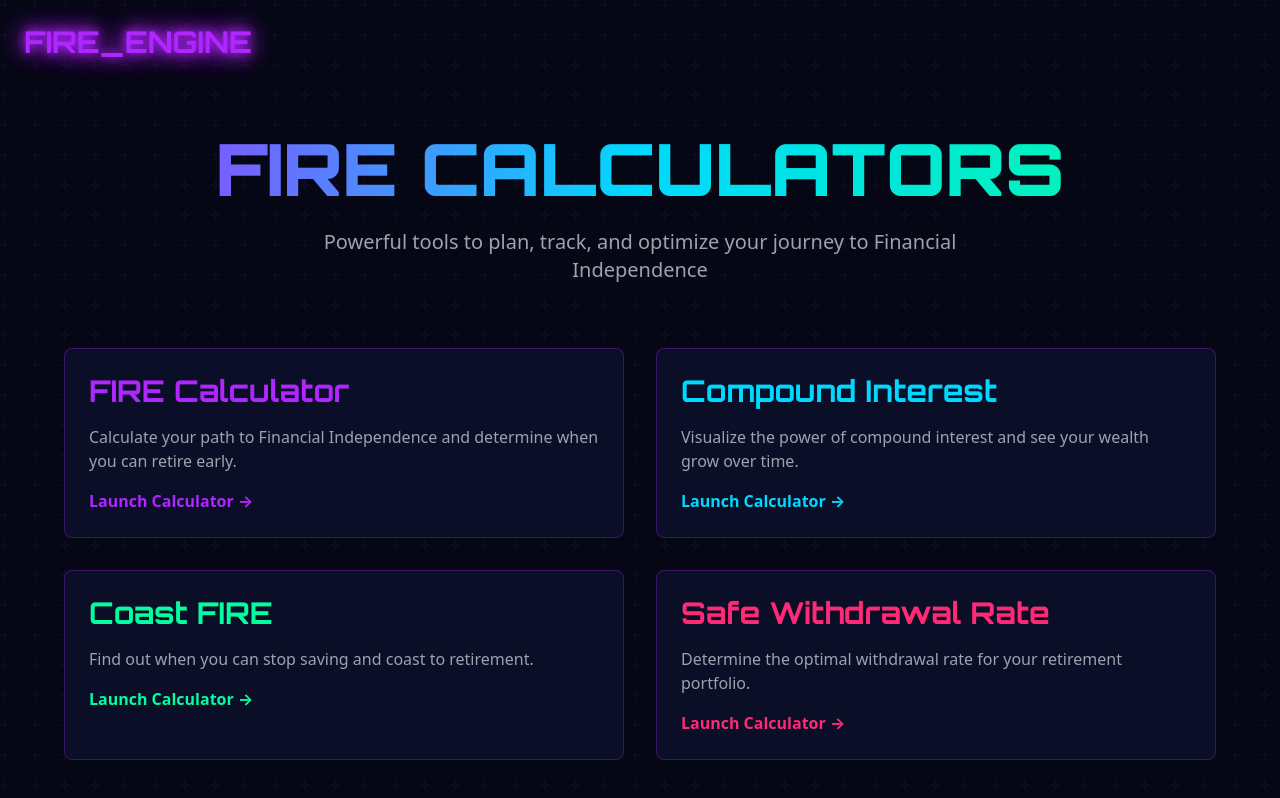
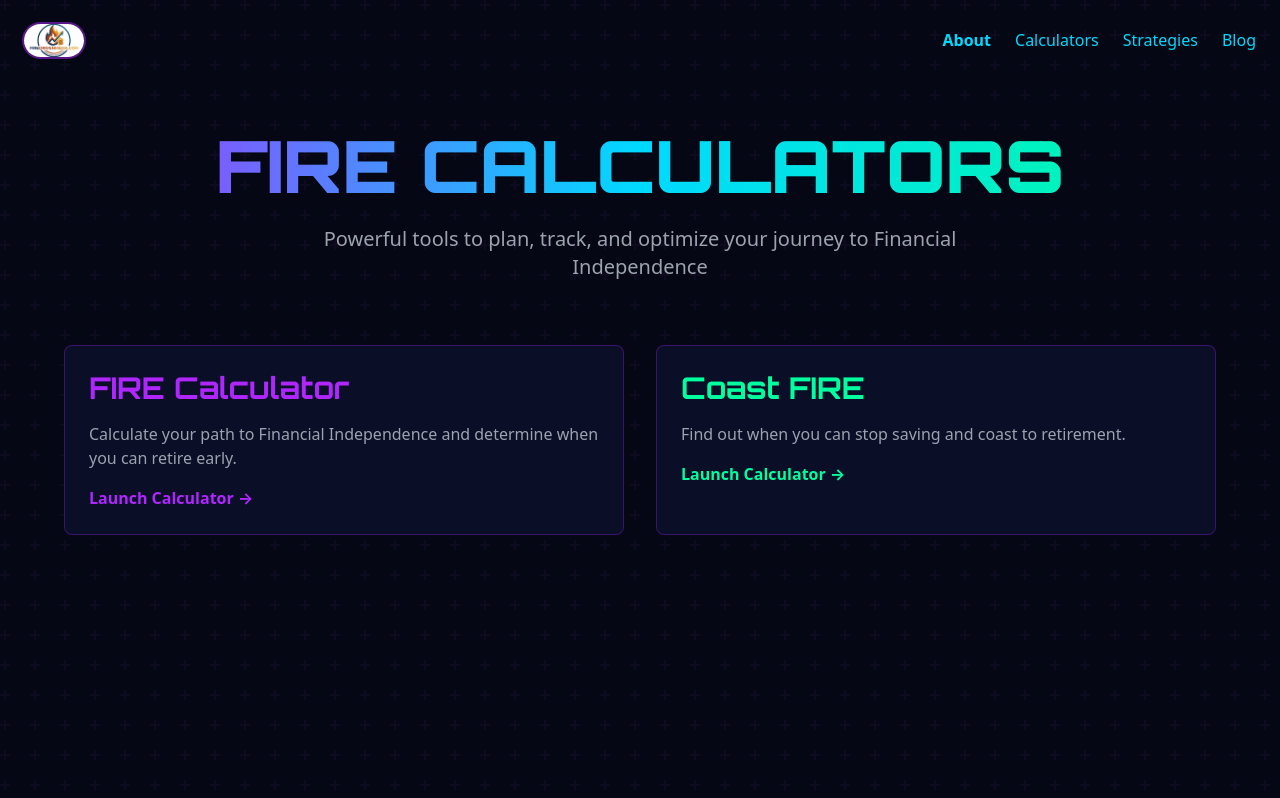
Before and after one commit to RippleJonathan/Fire, a Next.js app: page /calculators in a window 1280 px wide. Shown: the top 798 px of the page. Built offline with nearby package versions, Linux system fonts and the light colour scheme.

Commit message:
Fix navigation and branding across all pages: remove text from logo, fix FIRE_ENGINE remnants, fix broken calculator links, add consistent nav to all pages

```diff
--- a/src/app/about/page.tsx
+++ b/src/app/about/page.tsx
@@ -1,5 +1,6 @@
 import { Metadata } from 'next';
 import Link from 'next/link';
+import Image from 'next/image';
 import { siteConfig } from '@/lib/seo';
 import { generateOrganizationSchema, generateWebsiteSchema } from '@/lib/structured-data';
 
@@ -33,6 +34,32 @@ export default function AboutPage() {
         type="application/ld+json"
         dangerouslySetInnerHTML={{ __html: JSON.stringify(websiteSchema) }}
       />
+
+      <nav className="container mx-auto px-6 py-6 flex justify-between items-center">
+        <Link href="/" className="flex items-center group">
+          <Image
+            src="/logo.jpg"
+            alt="Fire Driven Media"
+            width={60}
+            height={60}
+            className="rounded-full ring-2 ring-cyber-purple/50 group-hover:ring-cyber-pink transition-all"
+          />
+        </Link>
+        <div className="flex gap-4 md:gap-6 text-sm md:text-base">
+          <Link href="/about" className="text-cyber-blue hover:text-cyber-green transition-colors font-semibold">
+            About
+          </Link>
+          <Link href="/calculators" className="text-cyber-blue hover:text-cyber-green transition-colors">
+            Calculators
+          </Link>
+          <Link href="/strategies" className="text-cyber-blue hover:text-cyber-green transition-colors">
+            Strategies
+          </Link>
+          <Link href="/blog" className="text-cyber-blue hover:text-cyber-green transition-colors">
+            Blog
+          </Link>
+        </div>
+      </nav>
 
       <div className="min-h-screen bg-gradient-to-b from-cyber-darker via-cyber-dark to-cyber-darker py-20 px-4">
         <div className="max-w-4xl mx-auto">
--- a/src/app/blog/[slug]/page.tsx
+++ b/src/app/blog/[slug]/page.tsx
@@ -1,4 +1,5 @@
 import Link from 'next/link'
+import Image from 'next/image'
 import { notFound } from 'next/navigation'
 import { getAllPosts, getPostBySlug } from '@/lib/blog'
 import { generateArticleSchema, generateBreadcrumbSchema, renderJsonLd } from '@/lib/structured-data'
@@ -99,10 +100,30 @@ export default async function BlogPost({ params }: PageProps) {
       />
 
       <div className="min-h-screen">
-      <nav className="container mx-auto px-6 py-6">
-        <Link href="/" className="text-3xl font-cyber font-bold cyber-glow text-cyber-purple">
-          FIRE_ENGINE
+      <nav className="container mx-auto px-6 py-6 flex justify-between items-center">
+        <Link href="/" className="flex items-center group">
+          <Image
+            src="/logo.jpg"
+            alt="Fire Driven Media"
+            width={60}
+            height={60}
+            className="rounded-full ring-2 ring-cyber-purple/50 group-hover:ring-cyber-pink transition-all"
+          />
         </Link>
+        <div className="flex gap-4 md:gap-6 text-sm md:text-base">
+          <Link href="/about" className="text-cyber-blue hover:text-cyber-green transition-colors font-semibold">
+            About
+          </Link>
+          <Link href="/calculators" className="text-cyber-blue hover:text-cyber-green transition-colors">
+            Calculators
+          </Link>
+          <Link href="/strategies" className="text-cyber-blue hover:text-cyber-green transition-colors">
+            Strategies
+          </Link>
+          <Link href="/blog" className="text-cyber-blue hover:text-cyber-green transition-colors">
+            Blog
+          </Link>
+        </div>
       </nav>
 
       <article className="container mx-auto px-6 py-12 max-w-4xl">
@@ -183,7 +204,7 @@ export default async function BlogPost({ params }: PageProps) {
             Use our interactive calculators to determine your path to financial independence.
           </p>
           <div className="flex gap-4 flex-wrap">
-            <Link href="/" className="btn-cyber">
+            <Link href="/#calculator" className="btn-cyber">
               FIRE Calculator
             </Link>
             <Link href="/calculators/coast-fire" className="btn-cyber">
--- a/src/app/blog/page.tsx
+++ b/src/app/blog/page.tsx
@@ -1,4 +1,5 @@
 import Link from 'next/link'
+import Image from 'next/image'
 import type { Metadata } from 'next'
 import { getAllPosts } from '@/lib/blog'
 
@@ -12,10 +13,30 @@ export default function BlogPage() {
 
   return (
     <div className="min-h-screen">
-      <nav className="container mx-auto px-6 py-6">
-        <Link href="/" className="text-3xl font-cyber font-bold cyber-glow text-cyber-purple">
-          FIRE_ENGINE
+      <nav className="container mx-auto px-6 py-6 flex justify-between items-center">
+        <Link href="/" className="flex items-center group">
+          <Image
+            src="/logo.jpg"
+            alt="Fire Driven Media"
+            width={60}
+            height={60}
+            className="rounded-full ring-2 ring-cyber-purple/50 group-hover:ring-cyber-pink transition-all"
+          />
         </Link>
+        <div className="flex gap-4 md:gap-6 text-sm md:text-base">
+          <Link href="/about" className="text-cyber-blue hover:text-cyber-green transition-colors font-semibold">
+            About
+          </Link>
+          <Link href="/calculators" className="text-cyber-blue hover:text-cyber-green transition-colors">
+            Calculators
+          </Link>
+          <Link href="/strategies" className="text-cyber-blue hover:text-cyber-green transition-colors">
+            Strategies
+          </Link>
+          <Link href="/blog" className="text-cyber-blue hover:text-cyber-green transition-colors">
+            Blog
+          </Link>
+        </div>
       </nav>
 
       <main className="container mx-auto px-6 py-12">
--- a/src/app/calculators/page.tsx
+++ b/src/app/calculators/page.tsx
@@ -1,4 +1,5 @@
 import Link from 'next/link'
+import Image from 'next/image'
 import type { Metadata } from 'next'
 
 export const metadata: Metadata = {
@@ -15,31 +16,39 @@ export default function CalculatorsPage() {
       color: 'cyber-purple',
     },
     {
-      title: 'Compound Interest',
-      description: 'Visualize the power of compound interest and see your wealth grow over time.',
-      link: '/calculators/compound-interest',
-      color: 'cyber-blue',
-    },
-    {
       title: 'Coast FIRE',
       description: 'Find out when you can stop saving and coast to retirement.',
       link: '/calculators/coast-fire',
       color: 'cyber-green',
     },
-    {
-      title: 'Safe Withdrawal Rate',
-      description: 'Determine the optimal withdrawal rate for your retirement portfolio.',
-      link: '/calculators/withdrawal-rate',
-      color: 'cyber-pink',
-    },
   ]
 
   return (
     <div className="min-h-screen">
-      <nav className="container mx-auto px-6 py-6">
-        <Link href="/" className="text-3xl font-cyber font-bold cyber-glow text-cyber-purple">
-          FIRE_ENGINE
+      <nav className="container mx-auto px-6 py-6 flex justify-between items-center">
+        <Link href="/" className="flex items-center group">
+          <Image
+            src="/logo.jpg"
+            alt="Fire Driven Media"
+            width={60}
+            height={60}
+            className="rounded-full ring-2 ring-cyber-purple/50 group-hover:ring-cyber-pink transition-all"
+          />
         </Link>
+        <div className="flex gap-4 md:gap-6 text-sm md:text-base">
+          <Link href="/about" className="text-cyber-blue hover:text-cyber-green transition-colors font-semibold">
+            About
+          </Link>
+          <Link href="/calculators" className="text-cyber-blue hover:text-cyber-green transition-colors">
+            Calculators
+          </Link>
+          <Link href="/strategies" className="text-cyber-blue hover:text-cyber-green transition-colors">
+            Strategies
+          </Link>
+          <Link href="/blog" className="text-cyber-blue hover:text-cyber-green transition-colors">
+            Blog
+          </Link>
+        </div>
       </nav>
 
       <main className="container mx-auto px-6 py-12">
--- a/src/app/page.tsx
+++ b/src/app/page.tsx
@@ -11,17 +11,14 @@ export default function Home() {
       <header className="relative overflow-hidden">
         <div className="absolute inset-0 bg-gradient-to-br from-cyber-purple/20 via-cyber-dark to-cyber-blue/20 blur-3xl"></div>
         <nav className="relative z-10 container mx-auto px-6 py-6 flex justify-between items-center">
-          <Link href="/" className="flex items-center gap-3 group">
+          <Link href="/" className="flex items-center group">
             <Image
               src="/logo.jpg"
-              alt="Fire Driven Media Logo"
-              width={50}
-              height={50}
+              alt="Fire Driven Media"
+              width={60}
+              height={60}
               className="rounded-full ring-2 ring-cyber-purple/50 group-hover:ring-cyber-pink transition-all"
             />
-            <h1 className="text-2xl md:text-3xl font-cyber font-bold cyber-glow text-cyber-purple group-hover:text-cyber-pink transition-colors">
-              Fire Driven Media
-            </h1>
           </Link>
           <div className="flex gap-4 md:gap-6 text-sm md:text-base">
             <Link href="/about" className="text-cyber-blue hover:text-cyber-green transition-colors font-semibold">
@@ -61,7 +58,7 @@ export default function Home() {
               Read My Story
             </Link>
             <Link
-              href="/calculators/fire"
+              href="/#calculator"
               className="px-6 py-3 bg-cyber-blue text-cyber-darker font-bold uppercase tracking-wider transition-all duration-300 hover:shadow-[0_0_20px_rgba(0,217,255,0.6)]"
             >
               Calculate Your Timeline
@@ -115,7 +112,7 @@ export default function Home() {
       </section>
 
       {/* Interactive Calculator Section */}
-      <section className="container mx-auto px-6 py-16">
+      <section id="calculator" className="container mx-auto px-6 py-16 scroll-mt-20">
         <h2 className="text-4xl font-cyber font-bold text-center mb-4 text-cyber-purple">
           Calculate Your FIRE Timeline
         </h2>
@@ -174,7 +171,7 @@ export default function Home() {
             <span className="text-cyber-blue text-sm font-semibold group-hover:text-cyber-pink transition-colors">Read Article →</span>
           </Link>
 
-          <Link href="/calculators/fire" className="card-cyber group hover:border-cyber-blue/50 transition-all">
+          <Link href="/#calculator" className="card-cyber group hover:border-cyber-blue/50 transition-all">
             <div className="text-2xl font-cyber font-bold text-cyber-blue mb-4 group-hover:cyber-glow transition-all">
               FIRE Calculator
             </div>
--- a/src/app/strategies/page.tsx
+++ b/src/app/strategies/page.tsx
@@ -1,4 +1,5 @@
 import Link from 'next/link'
+import Image from 'next/image'
 import type { Metadata } from 'next'
 import { getAllStrategies } from '@/lib/strategies'
 
@@ -12,10 +13,30 @@ export default function StrategiesPage() {
 
   return (
     <div className="min-h-screen">
-      <nav className="container mx-auto px-6 py-6">
-        <Link href="/" className="text-3xl font-cyber font-bold cyber-glow text-cyber-purple">
-          FIRE_ENGINE
+      <nav className="container mx-auto px-6 py-6 flex justify-between items-center">
+        <Link href="/" className="flex items-center group">
+          <Image
+            src="/logo.jpg"
+            alt="Fire Driven Media"
+            width={60}
+            height={60}
+            className="rounded-full ring-2 ring-cyber-purple/50 group-hover:ring-cyber-pink transition-all"
+          />
         </Link>
+        <div className="flex gap-4 md:gap-6 text-sm md:text-base">
+          <Link href="/about" className="text-cyber-blue hover:text-cyber-green transition-colors font-semibold">
+            About
+          </Link>
+          <Link href="/calculators" className="text-cyber-blue hover:text-cyber-green transition-colors">
+            Calculators
+          </Link>
+          <Link href="/strategies" className="text-cyber-blue hover:text-cyber-green transition-colors">
+            Strategies
+          </Link>
+          <Link href="/blog" className="text-cyber-blue hover:text-cyber-green transition-colors">
+            Blog
+          </Link>
+        </div>
       </nav>
 
       <main className="container mx-auto px-6 py-12">
```
